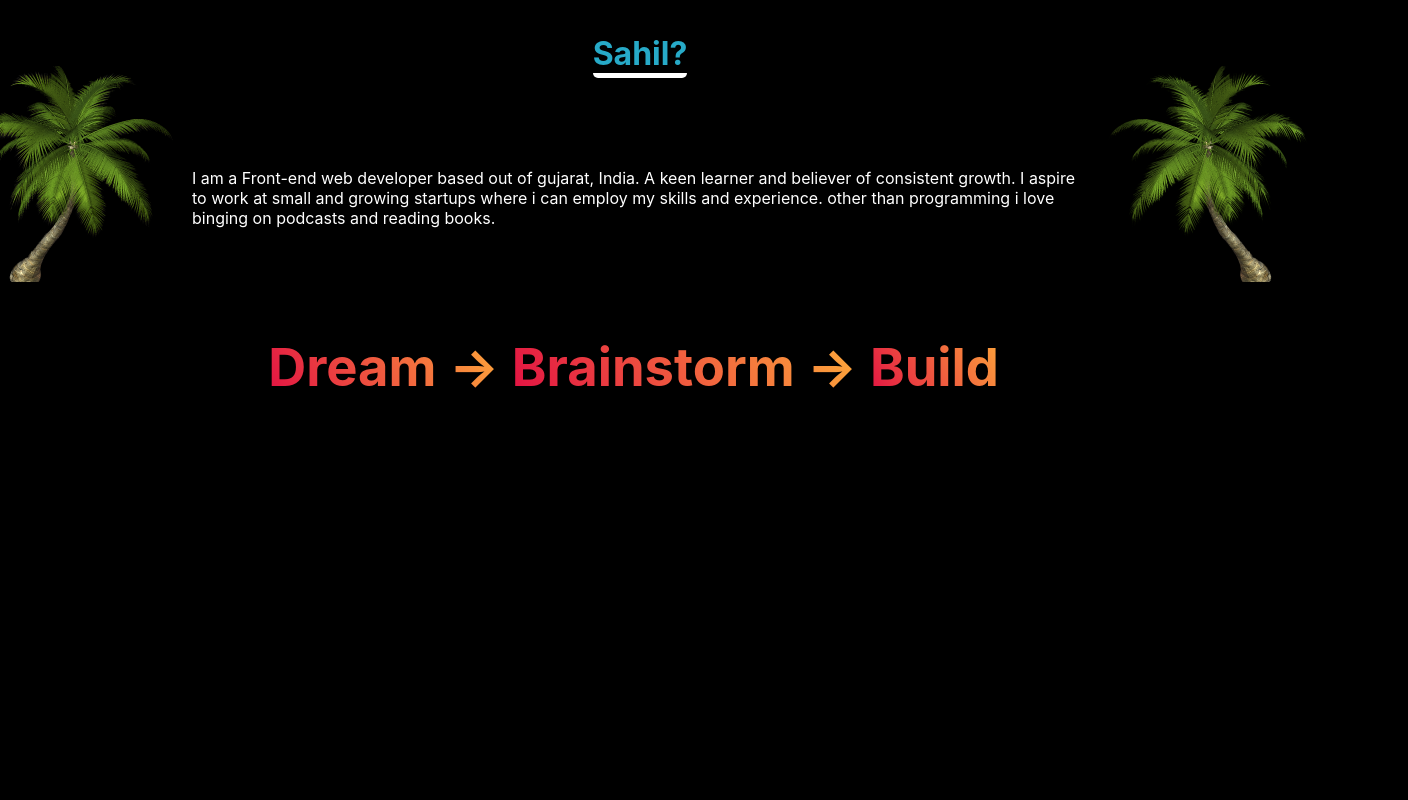
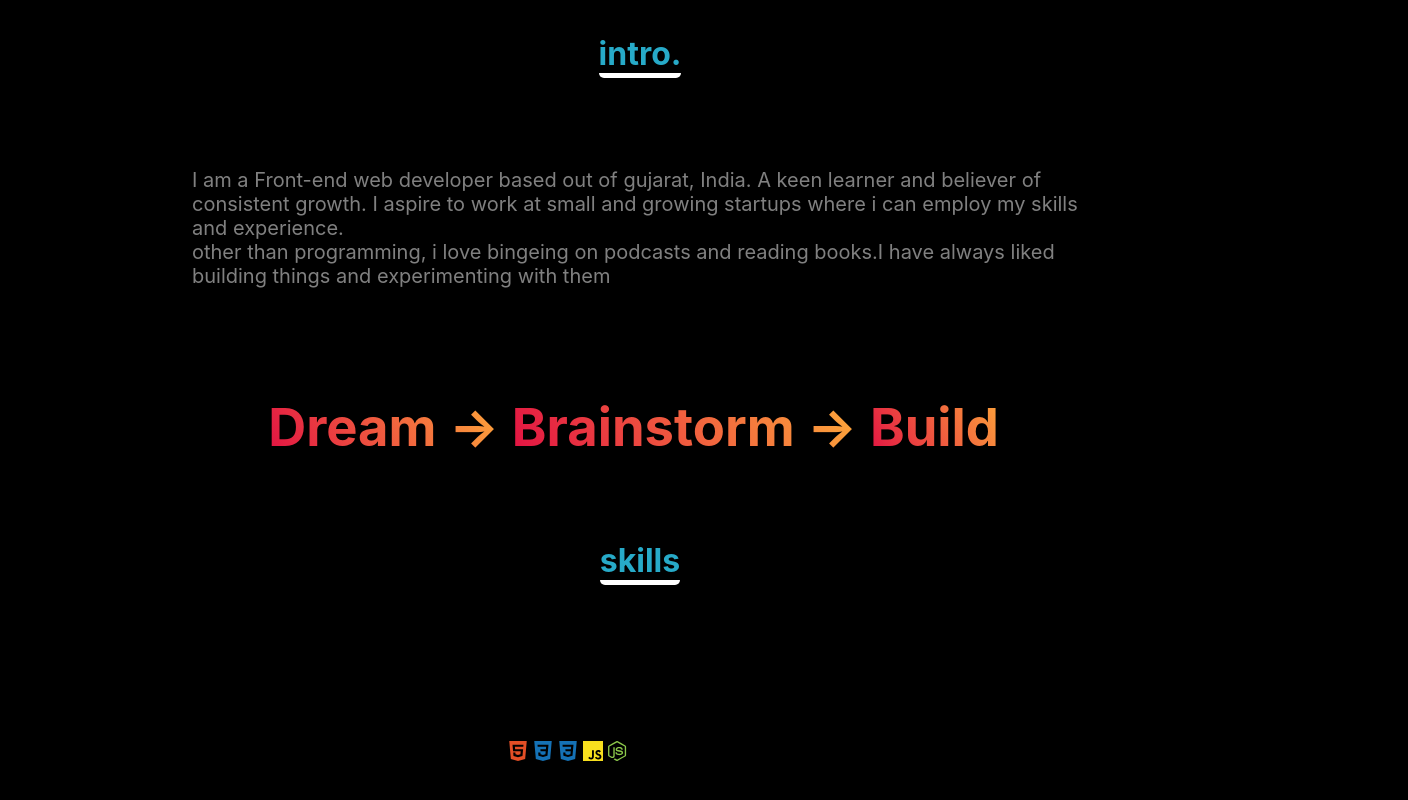
Before and after one commit to sahilkakwani9/React-Portfolio, a React (Create React App) app: page /about in a window 1280 px wide. Shown: the part 94-894 px from the top of the page, 1408 px wide, since content can reach past the window. Built offline with nearby package versions, Linux system fonts and the light colour scheme.

Commit message:
added skills marquee

```diff
--- a/src/components/About.css
+++ b/src/components/About.css
@@ -1,5 +1,4 @@
-.about-container
-{
+.about-container {
     padding-top: 10%;
 
     height: 100vh;
@@ -31,7 +30,10 @@
 .about-container .intro-right {
     width: 70%;
     margin: auto;
+    font-size: 20px;
+    color: grey
 }
+
 .about-container h1 {
     color: #27aac8;
     border-bottom: #fff 5px solid;
@@ -54,7 +56,7 @@
 
 .about-container img {
     /* position: absolute; */
-    width: 50%;
+    width: 80%;
     /* margin-left: 30%; */
 }
 
@@ -90,6 +92,23 @@
 }
 
 .about-container .skills-content {
+}
+
+.marq {
+    /* position: absolute; */
+    /* right: 40%; */
+    /* margin-top: 80vh; */
+    /* margin-top: 80vh; */
+    /* margin-right: 60%; */
+    /* color: rgb(247, 2, 2); */
+    color: #fff;
+    background-color: #000;
+    height: 7vw;
+    font-size: 80px;
+    width: 80%;
     display: flex;
-    margin: auto 45%;
+
+    /* position: absolute; */
+    margin: 8% auto 0 auto;
+    /* transform: rotate(270deg); */
 }
--- a/src/components/About.js
+++ b/src/components/About.js
@@ -1,6 +1,7 @@
 import React from 'react'
 import { motion } from "framer-motion"
 import './About.css'
+import Marquee from "react-fast-marquee";
 
 function About() {
   var motionList = [];
@@ -18,18 +19,18 @@ function About() {
     <>
     <div className='about-container'>
       <div className="intro">
-        <h1>Sahil?</h1>
+        <h1>intro.</h1>
         <div className='intro-content'>
-          <div className='tree'>
-            <div className="tree-left">
+          {/* <div className='tree'>
+            {/* <div className="tree-left">
               <img src="/tree.webp" alt="left-tree" />
             </div>
             <div className="tree-right">
               <img src="/tree2.webp" alt="right-tree" />
-            </div>
-          </div>
+            </div> */}
+          {/* </div> */}
           <div className="intro-right">
-          <p>I am a Front-end web developer based out of gujarat, India. A keen learner and believer of consistent growth. I aspire to work at small and growing startups where i can employ my skills and experience. other than programming i love binging on podcasts and reading books.</p>
+          <p>I am a Front-end web developer based out of gujarat, India. A keen learner and believer of consistent growth. I aspire to work at small and growing startups where i can employ my skills and experience.<br/> other than programming, i love bingeing on podcasts and reading books.I have always liked building things and experimenting with them</p>
           </div>
           <div className="intro-left">
           <h2 className='gradient'>Dream -> </h2>
@@ -37,6 +38,28 @@ function About() {
           <h2 className='gradient'>Build</h2>
           </div>
 
+        </div>
+      </div>
+      <div className="skills">
+        <h1>skills</h1>
+        <div className="skills-content">
+          <Marquee className="marq" gradient={false} speed={200}>
+          <div className="skill">
+              <img src="/html5.svg" alt="html5" />
+            </div>
+            <div className="skill">
+              <img src="/css3.svg" alt="html5" />
+            </div>
+            <div className="skill">
+              <img src="/css3.svg" alt="html5" />
+            </div>
+            <div className="skill">
+              <img src="/javascript.svg" alt="html5" />
+            </div>
+            <div className="skill">
+              <img src="/nodejs.svg" alt="html5" />
+            </div>
+          </Marquee>
         </div>
       </div>
     </div>
--- a/src/components/Hero.css
+++ b/src/components/Hero.css
@@ -149,24 +149,7 @@ body {
     border-radius: 5px; */
  /* }  */
 
-.marq {
-    /* position: absolute; */
-    /* right: 40%; */
-    /* margin-top: 80vh; */
-    /* margin-top: 80vh; */
-    /* margin-right: 60%; */
-    /* color: rgb(247, 2, 2); */
-    color: #fff;
-    background-color: #000;
-    height: 7vw;
-    font-size: 80px;
-    width: 80%;
-    display: flex;
 
-    /* position: absolute; */
-    margin: 8% auto 0 auto;
-    /* transform: rotate(270deg); */
-}
 
 .marq div{
     /* margin-right: 350px; */
```
